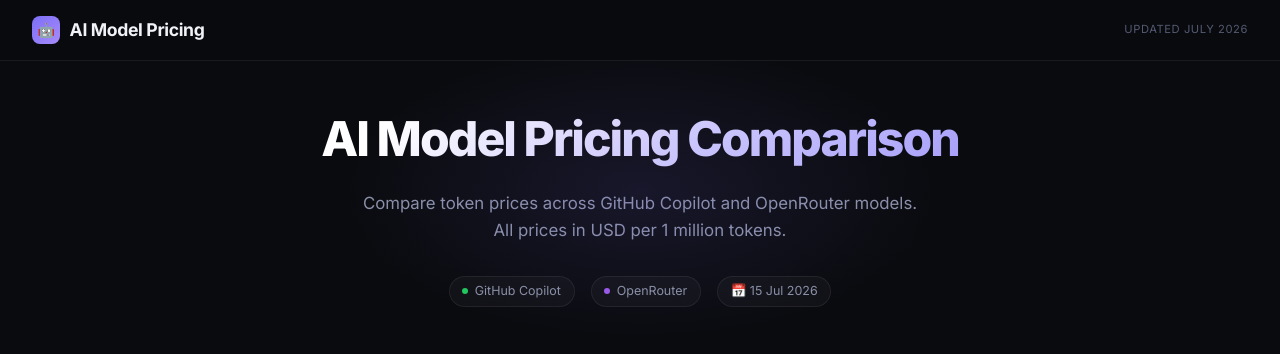
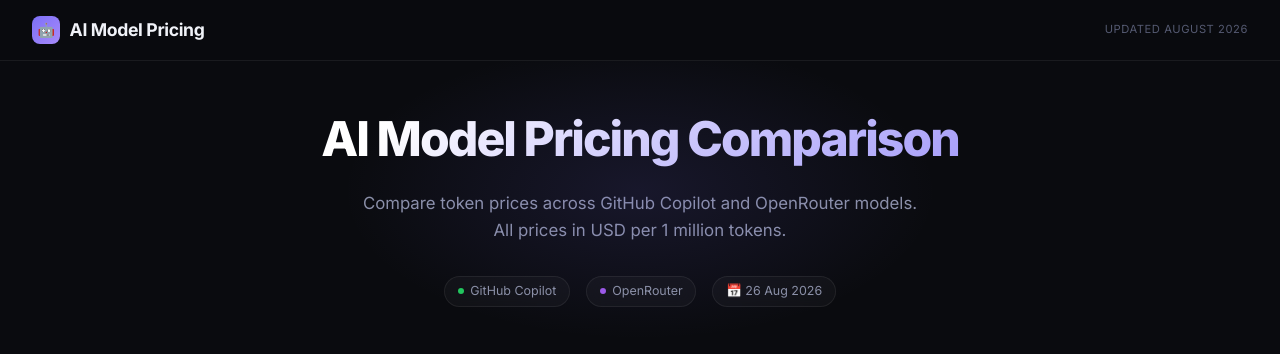
Before and after one commit to madeindigio/copilot-models-pricing-comparator, a React (Vite) app: page / in a window 1280 px wide. Shown: the top 354 px of the page. Built offline with nearby package versions, Linux system fonts and the light colour scheme.

Commit message:
feat: add update time

```diff
--- a/index.html
+++ b/index.html
@@ -4,7 +4,7 @@
     <meta charset="UTF-8" />
     <link rel="icon" type="image/svg+xml" href="/vite.svg" />
     <meta name="viewport" content="width=device-width, initial-scale=1.0" />
-    <meta name="description" content="Compare token pricing across GitHub Copilot and OpenRouter AI models. Updated June 2026." />
+    <meta name="description" content="Compare token pricing across GitHub Copilot and OpenRouter AI models. Updated August 2026." />
     <title>AI Model Pricing Comparison — Copilot & OpenRouter</title>
     <link rel="preconnect" href="https://fonts.googleapis.com" />
     <link rel="preconnect" href="https://fonts.gstatic.com" crossorigin />
--- a/src/App.tsx
+++ b/src/App.tsx
@@ -296,7 +296,7 @@ export default function App() {
             <div className="logo-icon">🤖</div>
             AI Model Pricing
           </div>
-          <span className="header-badge">Updated July 2026</span>
+          <span className="header-badge">Updated August 2026</span>
         </div>
       </header>
 
@@ -317,7 +317,7 @@ export default function App() {
               <span className="dot" style={{ background: '#9b59e8' }} />
               OpenRouter
             </span>
-            <span className="hero-pill">📅 15 Jul 2026</span>
+            <span className="hero-pill">📅 26 Aug 2026</span>
           </div>
         </section>
 
@@ -516,7 +516,7 @@ export default function App() {
           <a href="https://openrouter.ai/models" target="_blank" rel="noreferrer">
             OpenRouter
           </a>
-          . Prices as of 15 July 2026. Not affiliated with GitHub or OpenRouter.
+          . Prices as of 26 August 2026. Not affiliated with GitHub or OpenRouter.
         </p>
       </footer>
     </div>
```
